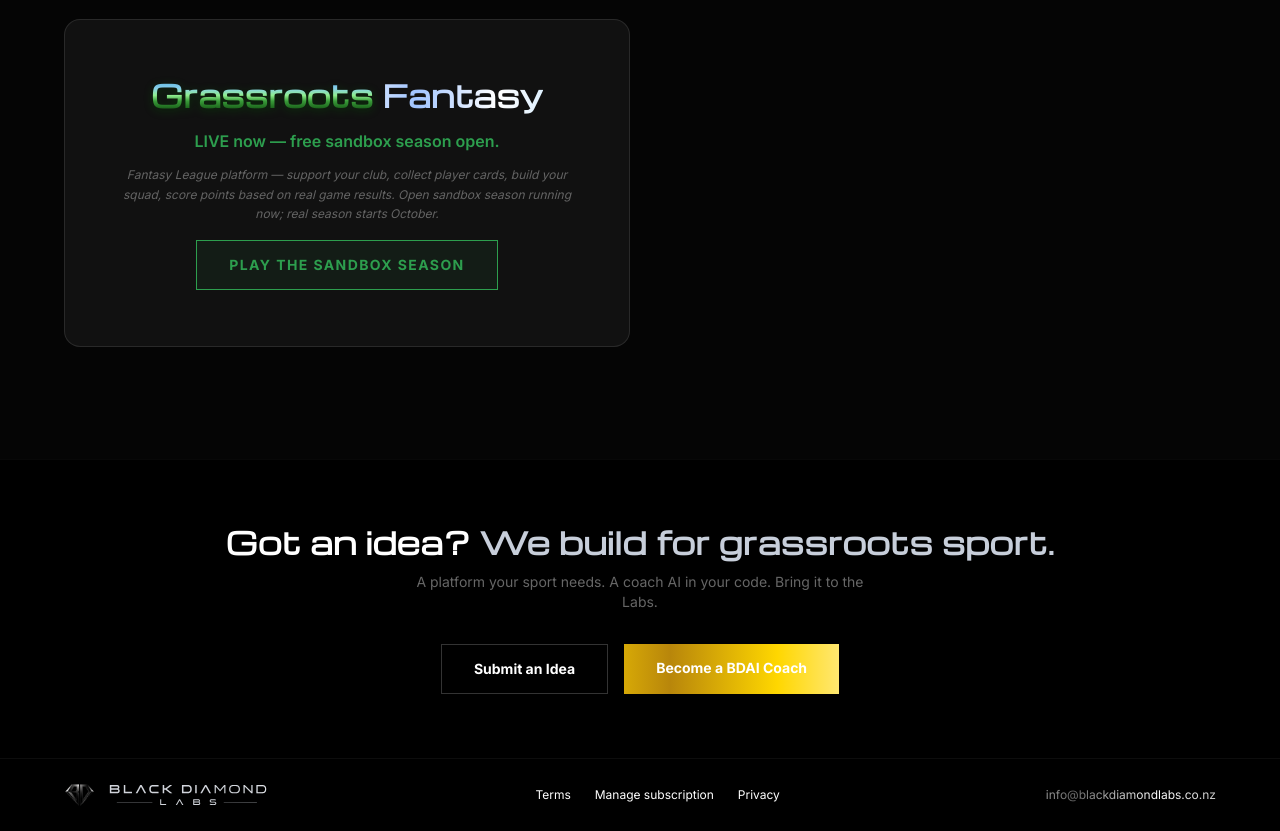
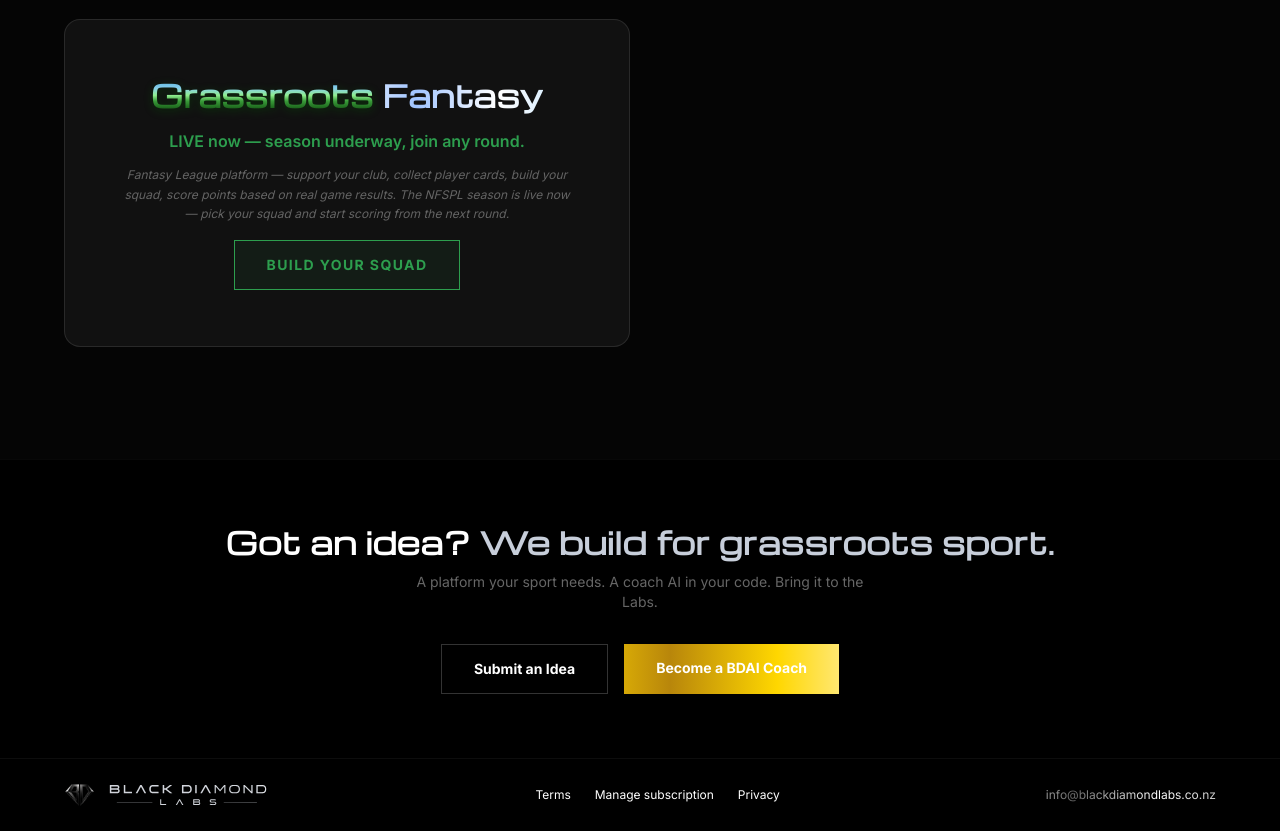
Before and after one commit to N8Nuks/blackdiamondlabs, a Next.js app: page / in a window 1280 px wide. Shown: the part 1563-2394 px from the top of the page. Built offline with nearby package versions, Linux system fonts and the light colour scheme.

Commit message:
Update Grassroots Fantasy copy: sandbox season → live NFSPL season
- Home page card: new description, tagline and "Build your squad" CTA
- Brands page: same description fix (removed "real season starts September"), added cta2

```diff
--- a/app/brands/page.tsx
+++ b/app/brands/page.tsx
@@ -41,7 +41,7 @@ function BrandName({ name }: { name: string }) {
 
 export default function Brands() {
   const brands = [
-    { name: 'Grassroots Fantasy', tagline: 'Built for the game you love.', taglineColor: '#2d9e4e', desc: 'Fantasy League platform — support your club, collect player cards, build your squad, score points based on real game results. Open sandbox season running now; the real season starts September.', status: 'Live', href: 'https://www.grassrootsfantasy.co.nz', accent: '#2d9e4e' },
+    { name: 'Grassroots Fantasy', tagline: 'Built for the game you love.', taglineColor: '#2d9e4e', desc: 'Fantasy League platform — support your club, collect player cards, build your squad, score points based on real game results. The NFSPL season is live now — pick your squad and start scoring from the next round.', status: 'Live', href: 'https://www.grassrootsfantasy.co.nz', accent: '#2d9e4e', cta2: { label: 'Build your squad', href: 'https://www.grassrootsfantasy.co.nz' } },
     { name: 'LegacyMint', tagline: 'Your Legacy. Their Dream.', taglineColor: '#FFD700', desc: 'NFT fundraising platform — creating and sharing lasting digital legacies, stories, moments, and memories built to endure.', status: 'In Development', href: '#', accent: '#2596be', blur: true },
     { name: 'FutureProof Solutions', tagline: 'Built for what comes next.', taglineColor: '#C0C0C0', desc: "Diversification Education. In a fast changing environment, are you ready for what's next?", status: 'In Development', href: '#', accent: '#FFD700' , blur: true },
     { name: 'SnapTrack', tagline: 'Track every skill. Build every athlete.', taglineColor: '#C7CEDA', desc: 'Skill performance education app built for athletes who want to measure their development.', status: 'In Development', href: '#', accent: '#C7CEDA' , blur: true },
--- a/app/page.tsx
+++ b/app/page.tsx
@@ -227,11 +227,11 @@ export default function Home() {
               />
               <BrandCard
                 name="Grassroots Fantasy"
-                description="Fantasy League platform — support your club, collect player cards, build your squad, score points based on real game results. Open sandbox season running now; real season starts October."
-                tagline="LIVE now — free sandbox season open."
+                description="Fantasy League platform — support your club, collect player cards, build your squad, score points based on real game results. The NFSPL season is live now — pick your squad and start scoring from the next round."
+                tagline="LIVE now — season underway, join any round."
                 taglineStyle={{ color: "#2d9e4e" }}
                 href="https://grassrootsfantasy.co.nz"
-                secondaryCta={{ label: 'Play the sandbox season', href: 'https://grassrootsfantasy.co.nz' }}
+                secondaryCta={{ label: 'Build your squad', href: 'https://grassrootsfantasy.co.nz' }}
                 status="live"
                 hideLink
                 accentColor="#2d9e4e"
```
